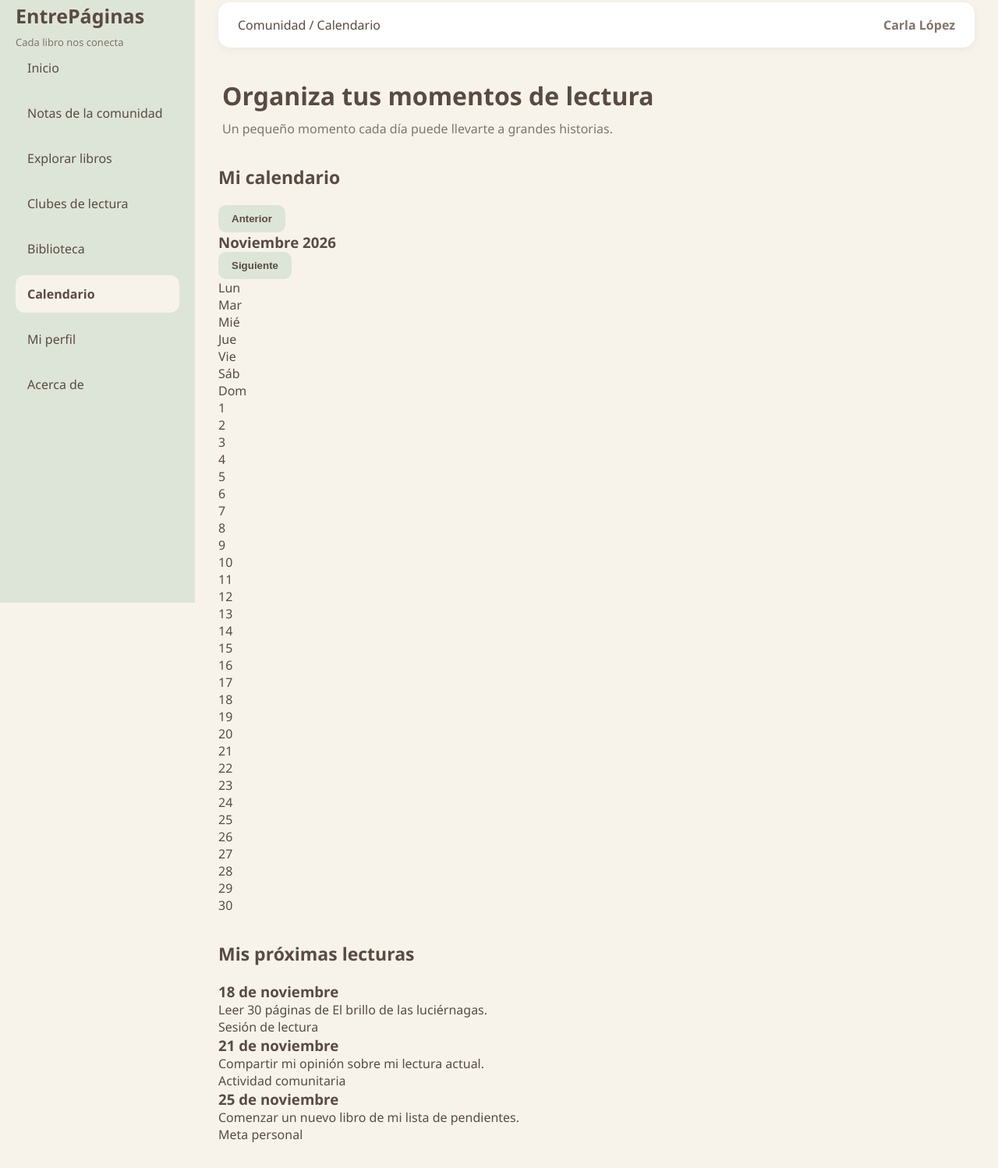
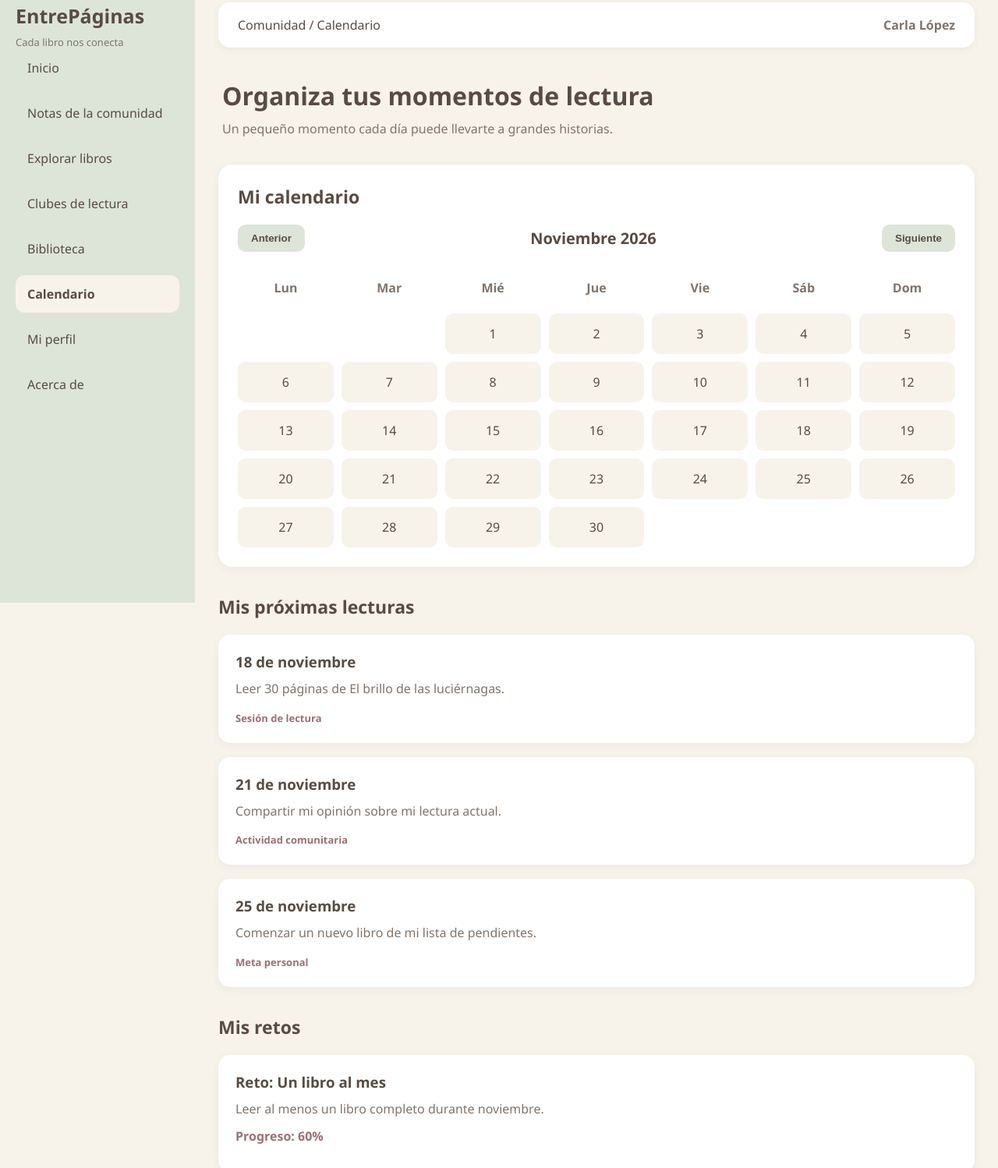
Before and after one commit to aranzavalverde/entre_paginas, a plain HTML site: page paginas/calendario.html in a window 1280 px wide. Shown: the part 27-1525 px from the top of the page at 78% size. Drawn offline with Linux system fonts and the light colour scheme.

Commit message:
Agregar diseño CSS de la seccion calendario

```diff
--- a/css/estilos.css
+++ b/css/estilos.css
@@ -648,3 +648,136 @@ input:focus, textarea:focus, select:focus{
     color: #82977A;
     font-weight: bold;
 }
+
+/*CALENDARIO*/
+/* Calendario principal */
+.calendario-lectura{
+    background-color: #FFFFFF;
+    padding: 25px;
+    border-radius: 18px;
+    margin-bottom: 35px;
+    box-shadow: 0 3px 12px rgba(89, 75, 67, 0.06);
+}
+/* Encabezado del calendario */
+.encabezado-calendario{
+    display: flex;
+    justify-content: space-between;
+    align-items: center;
+    margin-bottom: 25px;
+    gap: 15px;
+}
+.encabezado-calendario h3{
+    color: #594B43;
+    font-size: 20px;
+}
+.encabezado-calendario button{
+    background-color: #DDE5D8;
+}
+
+/* Días de la semana */
+.dias-semana,
+.dias-calendario{
+    display: grid;
+    grid-template-columns: repeat(7, 1fr);
+    gap: 10px;
+    text-align: center;
+}
+.dias-semana{
+    margin-bottom: 12px;
+}
+.dias-semana div{
+    font-weight: bold;
+    color: #81746B;
+    padding: 10px 0;
+}
+
+/* Casillas de los días */
+.dia{
+    background-color: #F7F3EB;
+    padding: 15px 5px;
+    border-radius: 10px;
+    color: #594B43;
+    transition: 0.3s;
+}
+.dia:not(.vacio):hover{
+    background-color: #DDE5D8;
+}
+.dia.vacio{
+    background-color: transparent;
+}
+
+/* Actividades programadas */
+.actividades-lectura{
+    margin-bottom: 35px;
+}
+.actividad{
+    background-color: #FFFFFF;
+    padding: 22px;
+    border-radius: 15px;
+    margin-bottom: 18px;
+    box-shadow: 0 3px 12px rgba(89, 75, 67, 0.06);
+}
+.actividad h3{
+    color: #594B43;
+    margin-bottom: 10px;
+}
+.actividad p{
+    color: #81746B;
+    line-height: 1.6;
+    margin-bottom: 12px;
+}
+.actividad span{
+    color: #9B7074;
+    font-size: 13px;
+    font-weight: bold;
+}
+
+/* Retos de lectura */
+.retos-lectura{
+    margin-bottom: 35px;
+}
+.reto{
+    background-color: #FFFFFF;
+    padding: 22px;
+    border-radius: 15px;
+    margin-bottom: 18px;
+    box-shadow: 0 3px 12px rgba(89, 75, 67, 0.06);
+}
+.reto h3{
+    color: #594B43;
+    margin-bottom: 10px;
+}
+.reto p{
+    color: #81746B;
+    line-height: 1.6;
+    margin-bottom: 10px;
+}
+.reto p:last-child{
+    color: #9B7074;
+    font-weight: bold;
+}
+
+/* Nueva actividad */
+.nueva-actividad{
+    background-color: #EBCFD0;
+    padding: 30px;
+    border-radius: 18px;
+    text-align: center;
+    box-shadow: 0 3px 12px rgba(89, 75, 67, 0.06);
+}
+.nueva-actividad h2{
+    color: #594B43;
+    margin-bottom: 12px;
+}
+.nueva-actividad p{
+    color: #6F625A;
+    line-height: 1.7;
+    margin-bottom: 20px;
+}
+.nueva-actividad button{
+    background-color: #594B43;
+    color: #FFFFFF;
+}
+.nueva-actividad button:hover{
+    background-color: #81746B;
+}
```
